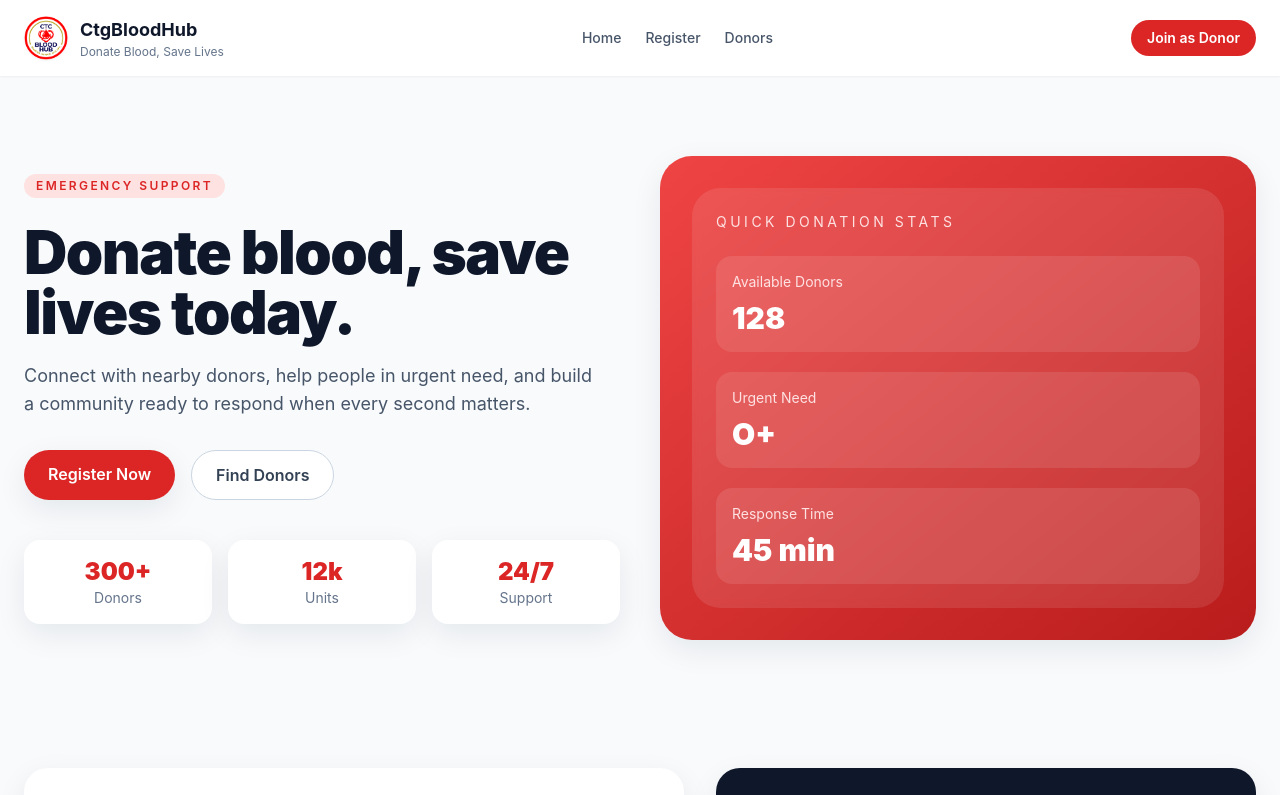
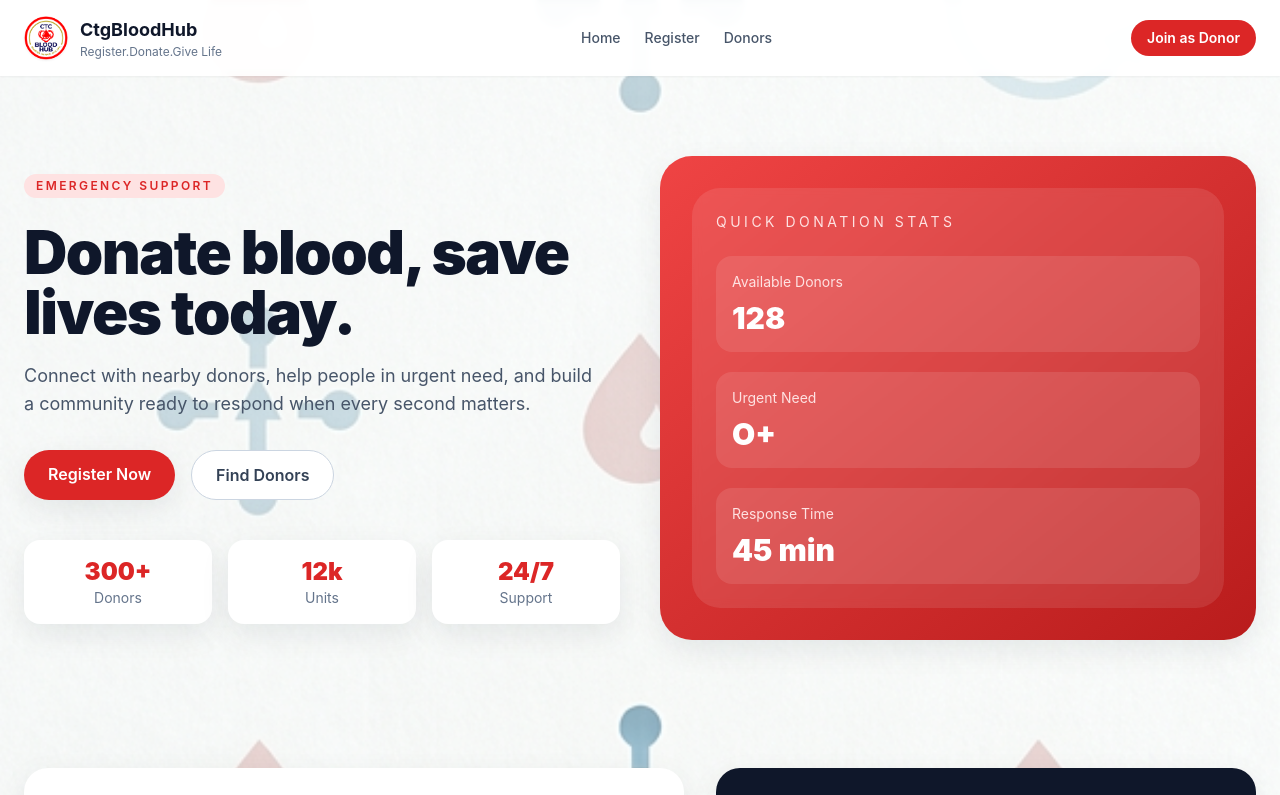
Before and after one commit to zonaid-shawk/BloodHub, a React (Vite) app: page / in a window 1280 px wide. Shown: the top 795 px of the page. Built offline with nearby package versions, Linux system fonts and the light colour scheme; no server answers; the database is empty.

Commit message:
bg added

```diff
--- a/src/App.jsx
+++ b/src/App.jsx
@@ -89,8 +89,12 @@ function App() {
   };
 
   return (
-    <div className="min-h-screen bg-slate-50 text-slate-800">
-      <header className="bg-white shadow-sm">
+    <div
+      className="min-h-screen bg-slate-50 bg-cover bg-center bg-no-repeat text-slate-800"
+      style={{ backgroundImage: "url('/bg 2.jpg')" }}
+    >
+      <div className="bg-white/70 backdrop-blur-sm">
+        <header className="bg-white/70 shadow-sm backdrop-blur-sm">
           <div className="mx-auto flex max-w-7xl items-center justify-between px-6 py-4">
             <div className="flex items-center gap-3">
               <img
@@ -100,7 +104,9 @@ function App() {
               />
               <div>
                 <p className="text-lg font-bold text-slate-900">CtgBloodHub</p>
-              <p className="text-xs text-slate-500">Donate Blood, Save Lives</p>
+                <p className="text-xs text-slate-500">
+                  Register.Donate.Give Life
+                </p>
               </div>
             </div>
 
@@ -124,8 +130,9 @@ function App() {
             </a>
           </div>
         </header>
+      </div>
 
-      <main id="home">
+      <main id="home" className="bg-slate-50/30">
         <section className="mx-auto grid max-w-7xl gap-10 px-6 py-16 md:grid-cols-2 md:items-center md:py-20">
           <div>
             <span className="inline-flex rounded-full bg-red-100 px-3 py-1 text-xs font-semibold uppercase tracking-[0.2em] text-red-600">
```
Also changed, not shown: public/bg 2.jpg (added). Lines whose indentation alone changed are shown as unchanged.
